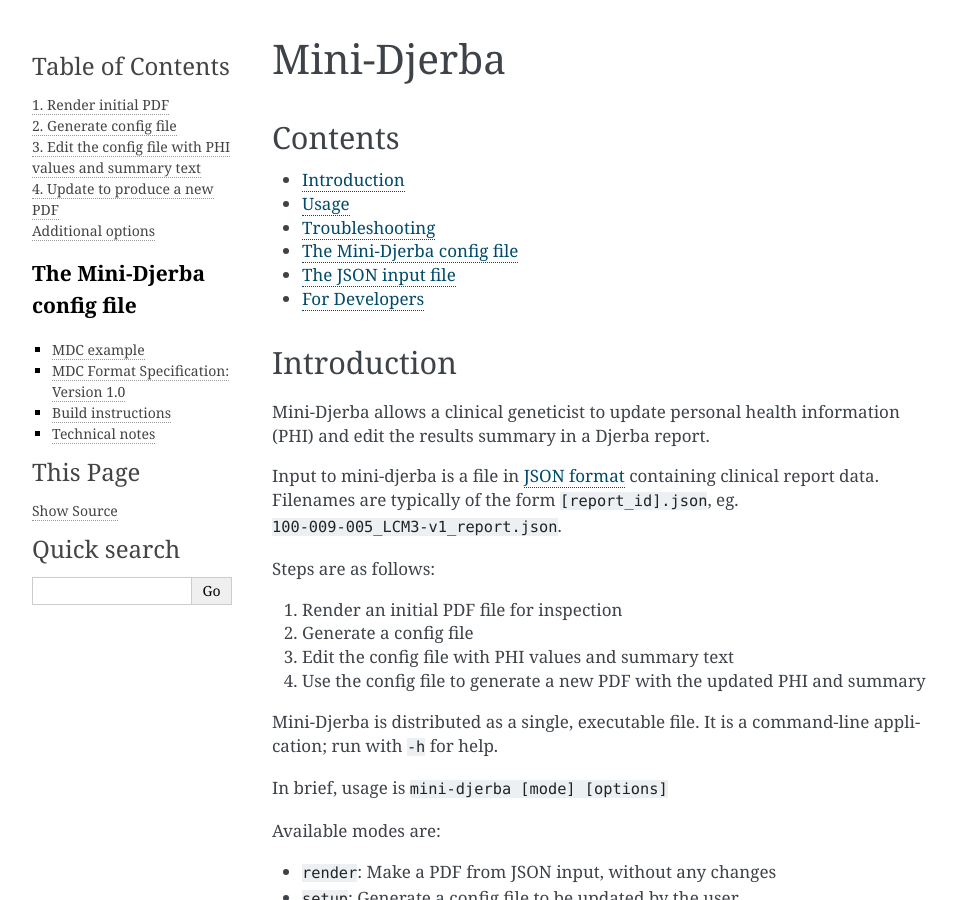
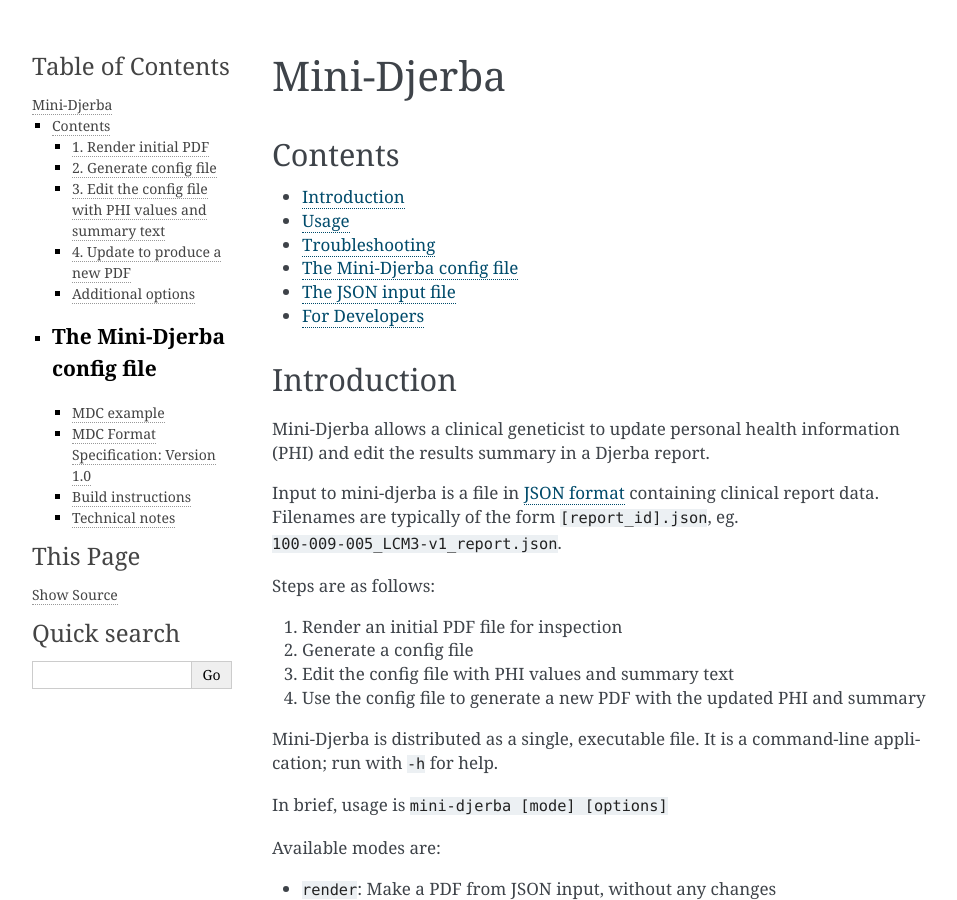
Before and after one commit to oicr-gsi/djerba, a Sphinx documentation site: the page built from doc/mini_djerba.md, in a window 1280 px wide and 900 px high. Shown: the whole window, without its empty margins (148-1105 px from the left). Built offline with Sphinx 7.4.7, drawn with Linux system fonts in a browser that asks for light colours.

Commit message:
Experimental format fix

```diff
--- a/doc/mini_djerba.md
+++ b/doc/mini_djerba.md
@@ -1,6 +1,8 @@
-<h1><a id="top"></a>Mini-Djerba</h1>
+<a id="top"></a>
+# Mini-Djerba
 
-<h2><a id="contents"></a>Contents</h2>
+<a id="contents"></a>
+## Contents
 
 - [Introduction](#intro)
 - [Usage](#usage)
```
